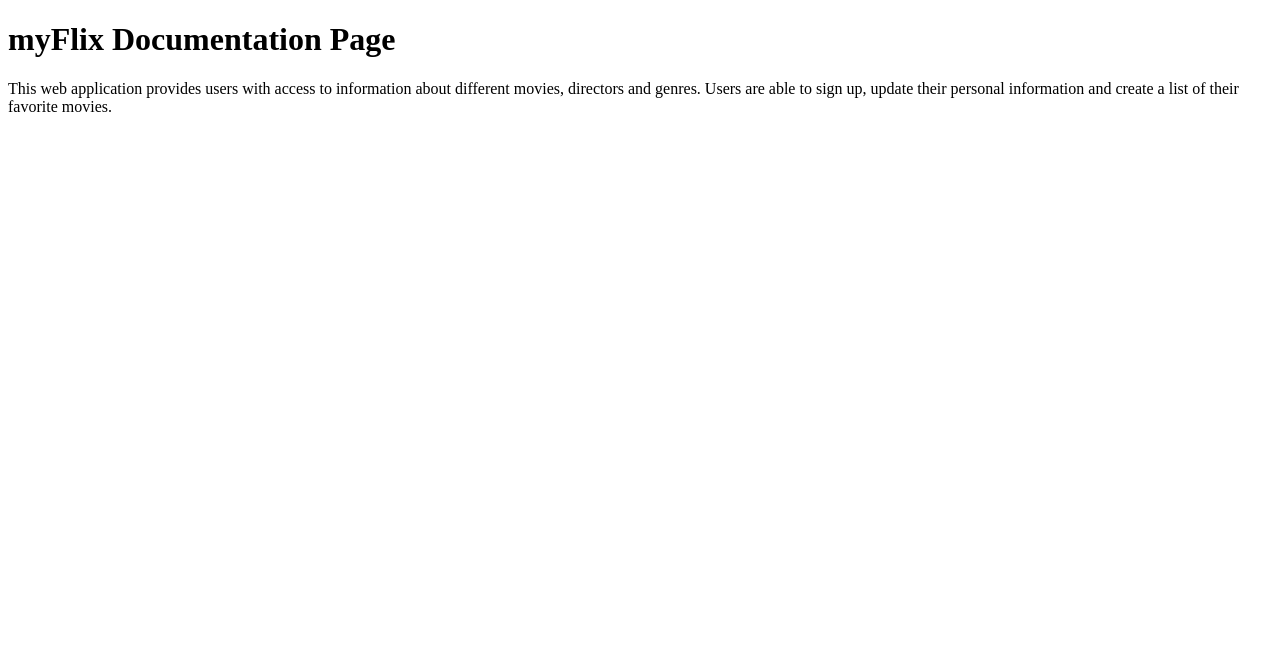
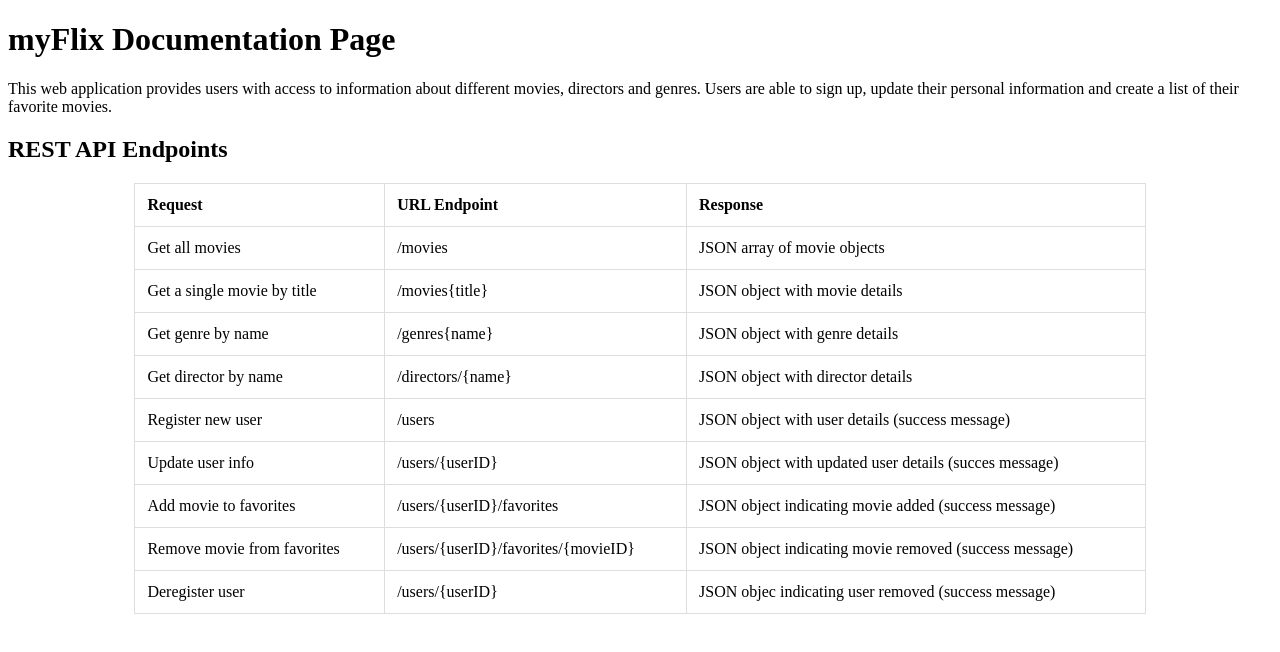
Before and after one commit to afhallahan/movie_api, a website: page public/documentation.html in a window 1280 px wide. Drawn offline with Linux system fonts and the light colour scheme.

Commit message:
create table in html

```diff
--- a/public/documentation.html
+++ b/public/documentation.html
@@ -2,6 +2,20 @@
 <html lang="en" dir="ltr">
   <head>
     <meta charset="UTF-8"/>
+    <meta name="viewport" content="width=device-width, initial-scale=1.0">
+
+    <style>
+      table{
+          width: 80%;
+          margin: 20px auto;
+          border-collapse: collapse;
+      }
+      th, td{
+          border: 1px solid #ddd;
+          padding: 12px;
+          text-align: left;
+      }
+  </style>
 
     <title>myFlix</title>
   </head>
@@ -13,5 +27,61 @@
       different movies, directors and genres. Users are able to sign up, update
       their personal information and create a list of their favorite movies.
     </p>
+
+    <h2>REST API Endpoints</h2>
+
+    <table>
+      <tr>
+        <th>Request</th>
+        <th>URL Endpoint</th>
+        <th>Response</th>
+      </tr>
+      <tr>
+        <td>Get all movies</td>
+        <td>/movies</td>
+        <td>JSON array of movie objects</td>
+      </tr>
+      <tr>
+        <td>Get a single movie by title</td>
+        <td>/movies{title}</td>
+        <td>JSON object with movie details</td>
+      </tr>
+      <tr>
+        <td>Get genre by name</td>
+        <td>/genres{name}</td>
+        <td>JSON object with genre details</td>
+      </tr>
+      <tr>
+        <td>Get director by name</td>
+        <td>/directors/{name}</td>
+        <td>JSON object with director details</td>
+      </tr>
+      <tr>
+        <td>Register new user</td>
+        <td>/users</td>
+        <td>JSON object with user details (success message)</td>
+      </tr>
+      <tr>
+        <td>Update user info</td>
+        <td>/users/{userID}</td>
+        <td>JSON object with updated user details (succes message)</td>
+      </tr>
+      <tr>
+        <td>Add movie to favorites</td>
+        <td>/users/{userID}/favorites</td>
+        <td>JSON object indicating movie added (success message)</td>
+      </tr>
+      <tr>
+        <td>Remove movie from favorites</td>
+        <td>/users/{userID}/favorites/{movieID}</td>
+        <td>JSON object indicating movie removed (success message)</td>
+      </tr>
+      <tr>
+        <td>Deregister user</td>
+        <td>/users/{userID}</td>
+        <td>JSON objec indicating user removed (success message)</td>
+      </tr>
+
+    </table>
   </body>
 </html>
```
